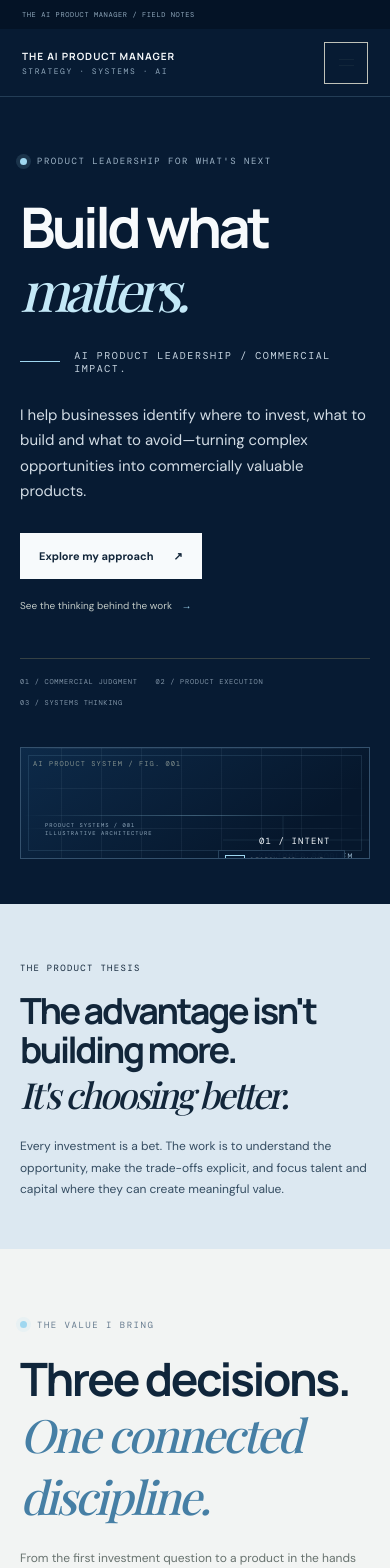
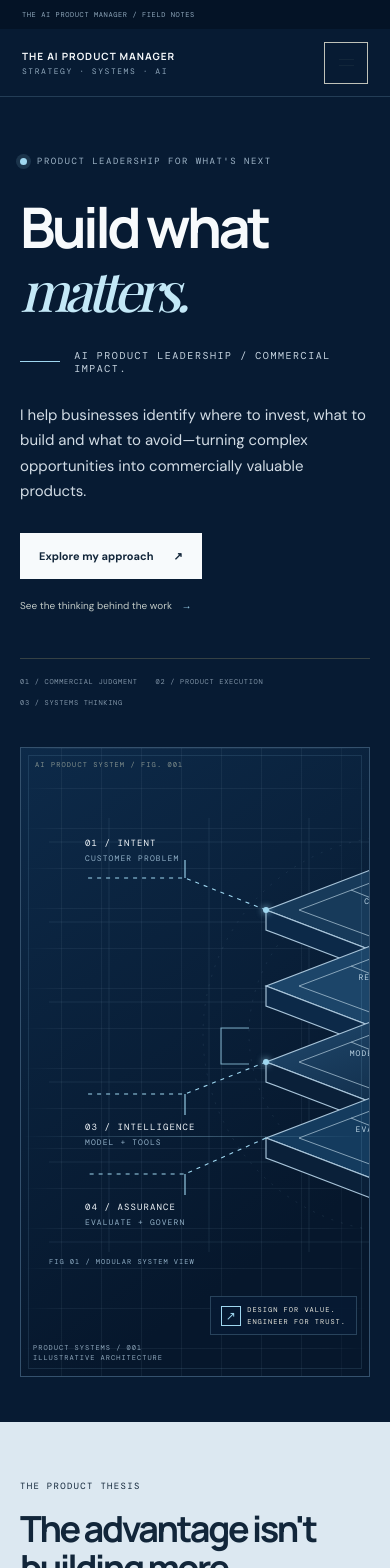
Before and after one commit to TheAIProductManager/website, a Next.js app: page / in a window 390 px wide. Shown: the top 1568 px of the page. Built offline with nearby package versions, Linux system fonts and the light colour scheme; a web font is replaced by a local one.

Commit message:
Fix Fig 001 mobile canvas layout.

```diff
--- a/app/globals.css
+++ b/app/globals.css
@@ -282,3 +282,61 @@ body { overflow-x: clip; }
     font-size:7px;
   }
 }
+
+/* V8.2 — Fig. 001 mobile canvas correction */
+@media (max-width: 600px) {
+  .hero-visual {
+    display: block;
+    height: auto;
+    min-height: 0;
+    overflow-x: auto;
+    overflow-y: hidden;
+    -webkit-overflow-scrolling: touch;
+    overscroll-behavior-x: contain;
+    scrollbar-width: thin;
+    scrollbar-color: #52728D #0B2542;
+  }
+
+  .hero-visual .visual-top {
+    position: relative;
+    inset: auto;
+    display: flex;
+    width: 760px;
+    min-height: 36px;
+    padding: 12px 14px 8px;
+  }
+
+  .hero-visual .system-blueprint {
+    position: relative;
+    display: block;
+    width: 760px;
+    max-width: none;
+    height: auto;
+    left: auto;
+    right: auto;
+    top: auto;
+    bottom: auto;
+    padding: 0;
+    margin: 0;
+    transform: none;
+    transform-origin: top left;
+    animation: none;
+  }
+
+  .hero-visual .visual-note {
+    position: relative;
+    inset: auto;
+    width: max-content;
+    margin: 12px 12px 8px auto;
+    padding: 7px 10px;
+    font-size: 7px;
+  }
+
+  .hero-visual .visual-coord {
+    position: relative;
+    inset: auto;
+    padding: 0 12px 12px;
+    font-size: 7px;
+    line-height: 1.5;
+  }
+}
```
